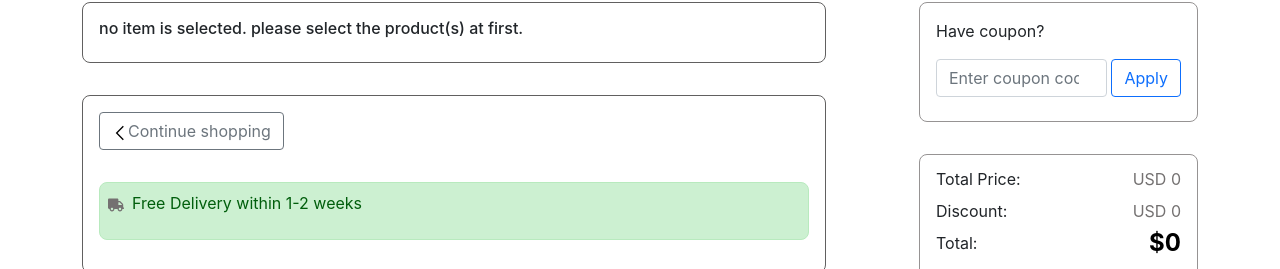
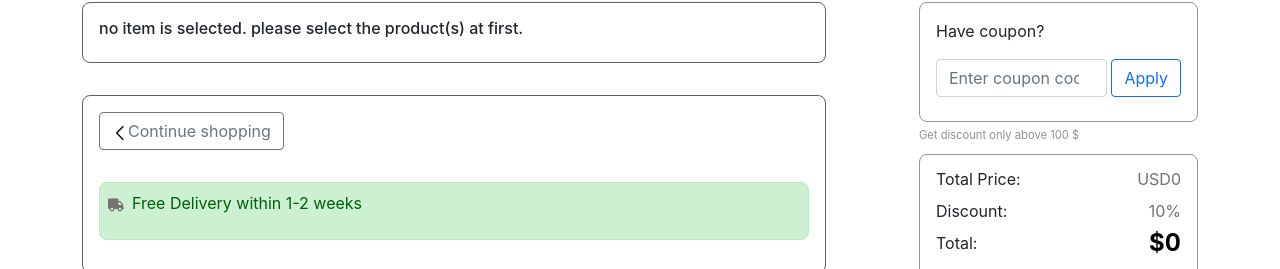
Before and after one commit to rohbdn07/e-commerceApp-React-redux, a React (Create React App) app in the folder e-commerce-website/frontend/: page /shopping-cart in a window 1280 px wide. Shown: the part 337-606 px from the top of the page. Built offline with nearby package versions, Linux system fonts and the light colour scheme.

Commit message:
state added and removed math.round

```diff
--- a/e-commerce-website/frontend/src/Components/TotalPrice/TotalPrice.js
+++ b/e-commerce-website/frontend/src/Components/TotalPrice/TotalPrice.js
@@ -1,4 +1,4 @@
-import React, { useEffect } from "react";
+import React, { useEffect, useState } from "react";
 import { useSelector, useDispatch } from "react-redux";
 import "./totalprice.scss";
 import { FaCcVisa, FaPaypal, FaCcMastercard } from "react-icons/fa";
@@ -6,9 +6,11 @@ import { SiAmericanexpress } from "react-icons/si";
 import { getTotalItemPrice } from "../../Redux/Action/getTotalPrice";
 
 export default function TotalPrice() {
+  const [discount, Setdiscount] = useState(10);
   const { totalPrice, selectedItems } = useSelector(
     (state) => state.productReducer
   );
+
   const dispatch = useDispatch();
 
   useEffect(() => {
@@ -18,33 +20,34 @@ export default function TotalPrice() {
   function fetchToralPrice() {
     dispatch(getTotalItemPrice());
   }
+
+  console.log("the total amoutn", totalPrice);
   return (
     <>
+      <div className="get_discount">
+        <p>Get discount only above 100 $</p>
+      </div>
       <div className="totalprice">
         <div className="totalprice_wrapper">
           <div className="totalrate">
             <p>Total Price:</p>
             <span>
-              USD{" "}
-              {selectedItems.length !== 0 ? (
-                Math.round(totalPrice)
-              ) : (
-                <span>0</span>
-              )}
+              USD
+              {selectedItems.length !== 0 ? totalPrice : <span>0</span>}
             </span>
           </div>
           <div className="discount_rate">
             <p>Discount:</p>
-            <span>{totalPrice > 100 ? "USD 10" : "USD 0"}</span>
+            <span>{discount}%</span>
           </div>
           <div className="grand_total">
             <p>Total:</p>
             <span>
               $
               {selectedItems.length !== 0 && totalPrice && totalPrice > 100 ? (
-                Math.round(totalPrice) - 10
+                (totalPrice - (discount / 100) * totalPrice).toFixed(2)
               ) : (
-                <span>{Math.round(totalPrice)}</span>
+                <span>{totalPrice}</span>
               )}
             </span>
           </div>
```
